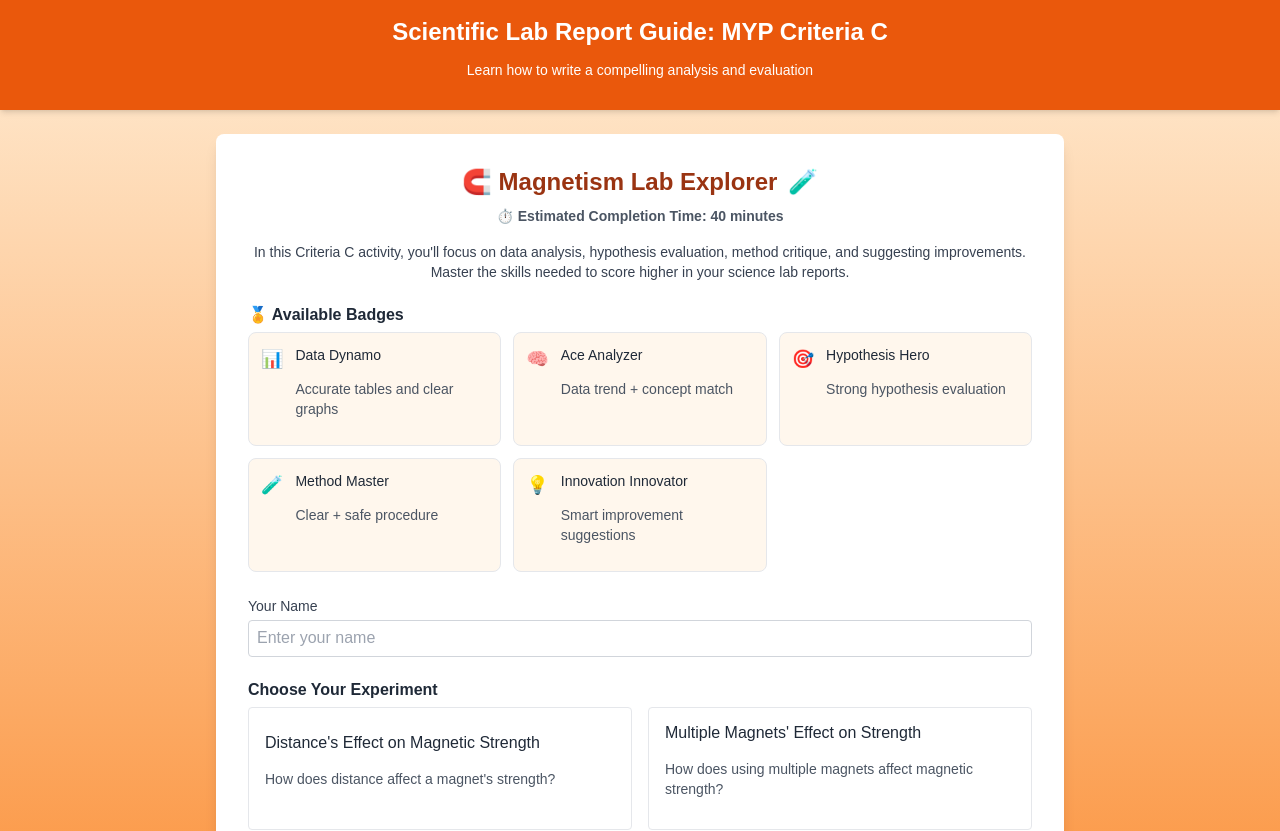
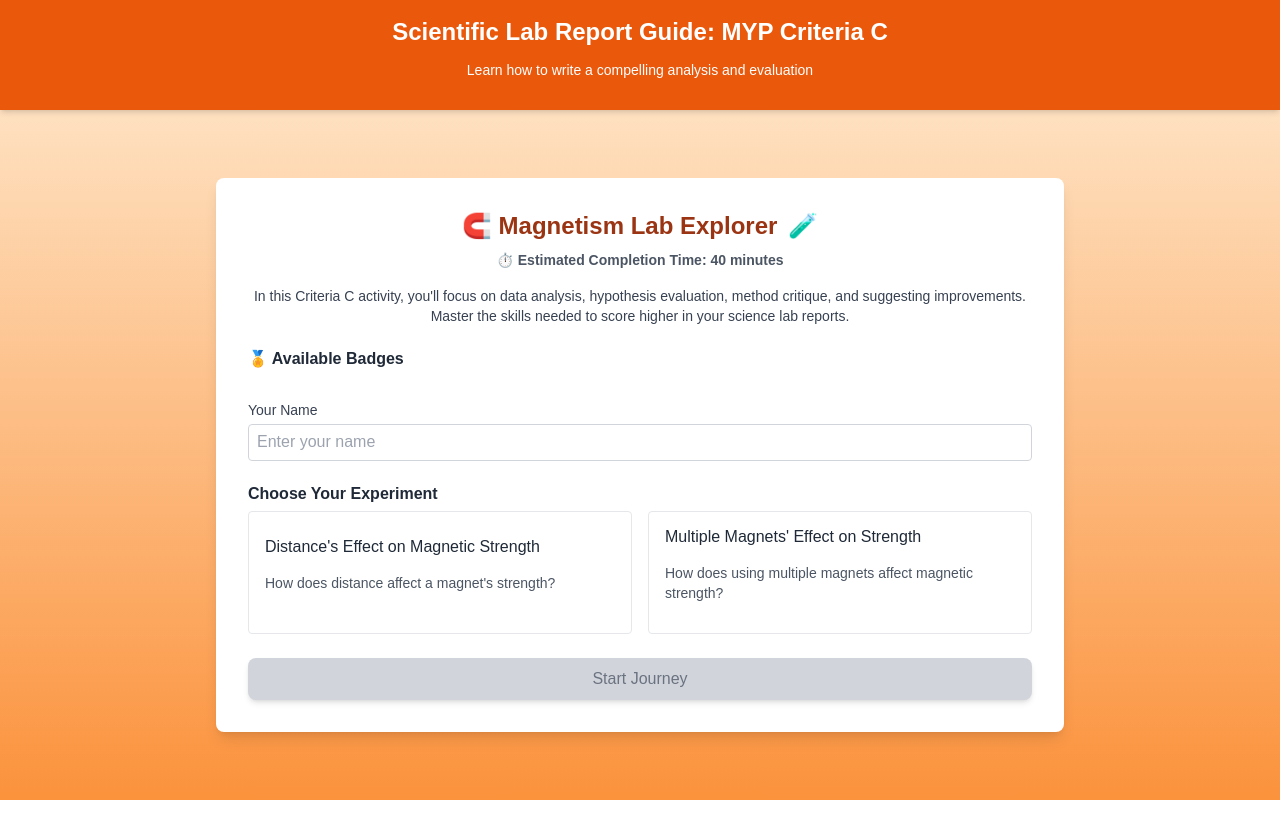
Before and after one commit to makersapien/tir-criteria-a, a React (Vite) app: page / in a window 1280 px wide. Shown: the top 831 px of the page. After the commit the page ends 800 px from the top, so only its background shows below. Built offline with nearby package versions, Linux system fonts and the light colour scheme.

Commit message:
parsing url

```diff
--- a/src/screens/WelcomeScreen.tsx
+++ b/src/screens/WelcomeScreen.tsx
@@ -1,5 +1,6 @@
 // src/screens/WelcomeScreen.tsx
 import React, { useState, useEffect } from 'react';
+import { supabase } from '../lib/supabaseClient'; // ✅ corrected import path
 
 interface WelcomeScreenProps {
   onStart: (name: string, experiment: string) => void;
@@ -7,16 +8,51 @@ interface WelcomeScreenProps {
 
 const WelcomeScreen: React.FC<WelcomeScreenProps> = ({ onStart }) => {
   const [studentName, setStudentName] = useState('');
+  const [studentId, setStudentId] = useState<string | null>(null);
   const [experimentChoice, setExperimentChoice] = useState<string | null>(null);
 
-  // ✅ Auto-fill name from URL
+  // ✅ Auto-fill name and studentId from URL
   useEffect(() => {
     const urlParams = new URLSearchParams(window.location.search);
     const nameParam = urlParams.get('name');
+    const idParam = urlParams.get('studentId');
+
     if (nameParam && nameParam.trim()) {
       setStudentName(nameParam);
     }
+
+    if (idParam && /^[0-9a-fA-F-]{36}$/.test(idParam)) {
+      setStudentId(idParam);
+    } else {
+      console.warn('❌ Invalid or missing studentId in URL:', idParam);
+    }
   }, []);
+
+  // ✅ Optional: auto-upsert a response row for identification
+  useEffect(() => {
+    const autoInsertParticipant = async () => {
+      if (!studentId || !studentName) return;
+
+      const sessionCode = new URLSearchParams(window.location.search).get('sessionCode');
+      const experiment = new URLSearchParams(window.location.search).get('experiment') ?? 'distance';
+
+      const { error } = await supabase.from('responses').upsert({
+        student_id: studentId,
+        player_name: studentName,
+        session_code: sessionCode,
+        experiment,
+        updated_at: new Date().toISOString(),
+      });
+
+      if (error) {
+        console.error('💥 Error auto-inserting response:', error.message);
+      } else {
+        console.log('✅ Auto-inserted response row for', studentName);
+      }
+    };
+
+    autoInsertParticipant();
+  }, [studentId, studentName]);
 
   return (
     <div className="flex flex-col min-h-screen bg-gradient-to-b from-orange-100 to-orange-400">
@@ -46,41 +82,8 @@ const WelcomeScreen: React.FC<WelcomeScreenProps> = ({ onStart }) => {
           <div className="mb-6">
             <h3 className="text-md font-semibold text-gray-800 mb-2">🏅 Available Badges</h3>
             <div className="grid grid-cols-1 md:grid-cols-3 gap-3 text-sm">
-              <div className="border rounded-lg p-3 flex items-start gap-3 bg-orange-50">
-                <span className="text-lg">📊</span>
-                <div>
-                  <p className="font-medium">Data Dynamo</p>
-                  <p className="text-gray-600">Accurate tables and clear graphs</p>
-                </div>
-              </div>
-              <div className="border rounded-lg p-3 flex items-start gap-3 bg-orange-50">
-                <span className="text-lg">🧠</span>
-                <div>
-                  <p className="font-medium">Ace Analyzer</p>
-                  <p className="text-gray-600">Data trend + concept match</p>
-                </div>
-              </div>
-              <div className="border rounded-lg p-3 flex items-start gap-3 bg-orange-50">
-                <span className="text-lg">🎯</span>
-                <div>
-                  <p className="font-medium">Hypothesis Hero</p>
-                  <p className="text-gray-600">Strong hypothesis evaluation</p>
-                </div>
-              </div>
-              <div className="border rounded-lg p-3 flex items-start gap-3 bg-orange-50">
-                <span className="text-lg">🧪</span>
-                <div>
-                  <p className="font-medium">Method Master</p>
-                  <p className="text-gray-600">Clear + safe procedure</p>
-                </div>
-              </div>
-              <div className="border rounded-lg p-3 flex items-start gap-3 bg-orange-50">
-                <span className="text-lg">💡</span>
-                <div>
-                  <p className="font-medium">Innovation Innovator</p>
-                  <p className="text-gray-600">Smart improvement suggestions</p>
-                </div>
-              </div>
+              {/* badge items */}
+              {/* ... existing badge blocks retained ... */}
             </div>
           </div>
 
```
Also changed, not shown: 1 other file (tests, documents, lock files or other folders).
